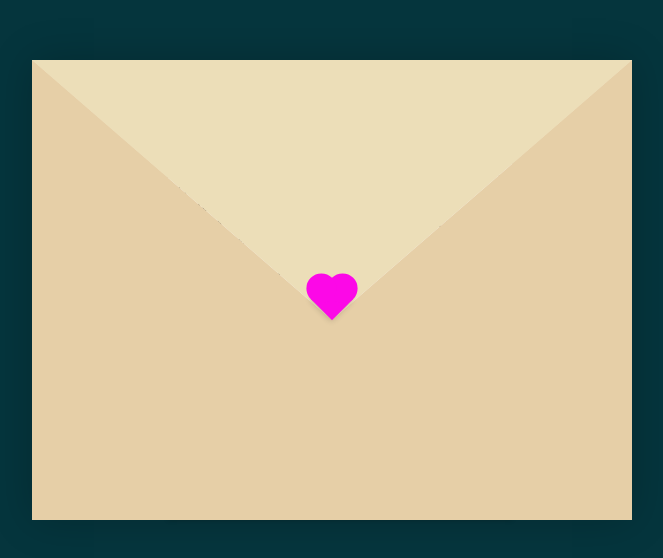
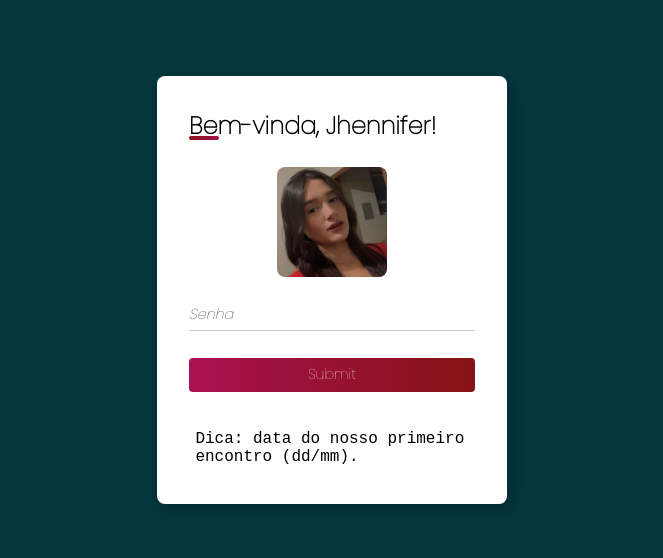
Before and after one commit to EnzoBucchi/EnzoBucchi.github.io, a plain HTML site: page index.html in a window 1280 px wide. Shown: the part 110-668 px from the top of the page, without its empty margins (308-971 px from the left). Drawn offline with Linux system fonts and the light colour scheme.

Commit message:
Login teste

```diff
--- a/css/carta.css
+++ b/css/carta.css
@@ -6,7 +6,7 @@
   --envelope-cover: #e6cfa7;
   --shadow-color: rgba(0, 0, 0, 0.2);
   --txt-color: #444;
-  --heart-color: rgb(252, 8, 231);
+  --heart-color: #aa1151;
 }
 body {
   margin: 0;
@@ -113,3 +113,25 @@ body {
   transform: rotate(90deg);
   transition-delay: 0.4s;
 }
+
+.hidden {
+  display: none;
+}
+
+.continue-button {
+  position: absolute;
+  bottom: 5%;
+  padding: 0.4rem;
+  background: linear-gradient(to left, #841313, #aa1151);
+  cursor: pointer;
+  color: white;
+  font-size: 0.9rem;
+  font-weight: 300;
+  border-radius: 4px;
+  transition: all 0.3s ease;
+}
+
+.continue-button:hover {
+  letter-spacing: 0.5px;
+  background: linear-gradient(to right, #841313, #aa1151);
+}
--- /dev/null
+++ b/css/login.css
@@ -0,0 +1,135 @@
+@import url("https://fonts.googleapis.com/css2?family=Poppins:wght@100&display=swap");
+
+* {
+  margin: 0;
+  border: 0;
+  padding: 0;
+  box-sizing: border-box;
+  font-family: "Poppins", sans-serif;
+}
+
+body {
+  background: rgb(5, 53, 61);
+  background-repeat: no-repeat;
+  min-height: 100vh;
+  min-width: 100vh;
+  display: flex;
+  align-items: center;
+  justify-content: center;
+}
+
+.grid {
+  height: 100vh;
+  display: grid;
+  place-items: center;
+}
+
+.img-log {
+  margin: auto;
+  display: block;
+  border-radius: 8px;
+}
+
+.container {
+  background-color: white;
+  max-width: 350px;
+  min-height: 40vh;
+  padding: 2rem;
+  box-shadow: 5px 5px 15px rgba(0, 0, 0, 0.2);
+  border-radius: 8px;
+}
+
+h2 {
+  font-weight: 600;
+  margin-bottom: 1.5rem;
+  position: relative;
+}
+
+h2::before {
+  content: "";
+  position: absolute;
+  height: 4px;
+  width: 30px;
+  bottom: 3px;
+  left: 0;
+  border-radius: 8px;
+  background: linear-gradient(45deg, #841313, #aa1151);
+}
+
+form {
+  display: flex;
+  flex-direction: column;
+}
+
+.inputs {
+  position: relative;
+  margin-top: 1.5rem;
+}
+
+form.inputs:first-child {
+  margin-bottom: 1.5rem;
+}
+
+.inputs .underline::before {
+  content: "";
+  position: absolute;
+  height: 1px;
+  width: 100%;
+  bottom: -5px;
+  left: 0;
+  background: rgba(0, 0, 0, 0.2);
+}
+
+.inputs .underline::after {
+  content: "";
+  position: absolute;
+  height: 1px;
+  width: 100%;
+  bottom: -5px;
+  left: 0;
+  background: linear-gradient(45deg, #841313, #aa1151);
+  transform: scaleX(0);
+  transition: all 0.3s ease-in-out;
+  transform-origin: left;
+}
+
+.inputs input:focus ~ .underline::after {
+  transform: scaleX(1);
+}
+.inputs input {
+  outline: none;
+  font-size: 0.9rem;
+  color: rgba(0, 0, 0, 0.7);
+}
+
+.inputs input::placeholder {
+  color: rgba(0, 0, 0, 1);
+  font-style: oblique;
+}
+
+form input[type="submit"] {
+  margin-top: 2rem;
+  padding: 0.4rem;
+  background: linear-gradient(to left, #841313, #aa1151);
+  cursor: pointer;
+  color: white;
+  font-size: 0.9rem;
+  font-weight: 300;
+  border-radius: 4px;
+  transition: all 0.3s ease;
+}
+
+form input[type="submit"]:hover {
+  letter-spacing: 0.5px;
+  background: linear-gradient(to right, #841313, #aa1151);
+}
+
+.dica {
+  font-family: "Courier New", Courier, monospace;
+  margin-top: 2rem;
+  padding: 0.4rem;
+  background: white;
+  color: black;
+  font-size: 1rem;
+  font-weight: 300;
+}
--- a/index.html
+++ b/index.html
@@ -1,36 +1,45 @@
 <!DOCTYPE html>
 <html lang="pt-br">
   <head>
-    <title>Nova mensagem!</title>
-    <meta charset="utf-8" />
-    <link rel="stylesheet" type="text/css" href="/css/carta.css" />
+    <meta charset="UTF-8" />
+    <meta http-equiv="X-UA-Compatible" content="IE=edge" />
+    <meta name="viewport" content="width=device-width, initial-scale=1.0" />
+    <title>Login</title>
+    <link rel="stylesheet" href="/css/login.css" />
   </head>
   <body>
-    <div class="container">
-      <div class="envelope-wrapper">
-        <div class="envelope">
-          <div class="letter">
-            <div class="text">
-              <strong>Jhennifer,</strong>
-              <p>
-                Quero te lembrar o quanto você é especial para mim. Cada momento
-                ao seu lado é um presente, e sou grato por ter você na minha
-                vida. <br />
-                Te amo e desejo que nosso amor continue crescendo e nos trazendo
-                felicidade. <br /><br />
-                Com todo o meu carinho, Enzo.
-              </p>
-            </div>
+    <div class="grid">
+      <div class="container">
+        <h2>Bem-vinda, Jhennifer!</h2>
+        <img
+          src="/imagens/login.png"
+          alt="Us"
+          width="110"
+          height="110"
+          class="img-log"
+        />
+        <form action="">
+          <div class="inputs">
+            <input type="password" id="password" placeholder="Senha" />
+            <div class="underline"></div>
           </div>
-        </div>
-        <div class="heart"></div>
+          <input type="submit" onclick="log(); return false" />
+          <div class="dica">Dica: data do nosso primeiro encontro (dd/mm).</div>
+        </form>
       </div>
     </div>
+
     <script>
-      const envelope = document.querySelector(".envelope-wrapper");
-      envelope.addEventListener("click", () => {
-        envelope.classList.toggle("flap");
-      });
+      function log() {
+        var senha = document.getElementById("password").value;
+
+        if (senha == "01/05") {
+          alert("Parabéns bb!");
+          location.href = "/carta.html";
+        } else {
+          alert("Errado, tente novamente!");
+        }
+      }
     </script>
   </body>
 </html>
```
Also changed, not shown: carta.html (added, +38 -0 lines), imagens/login.png (added).
